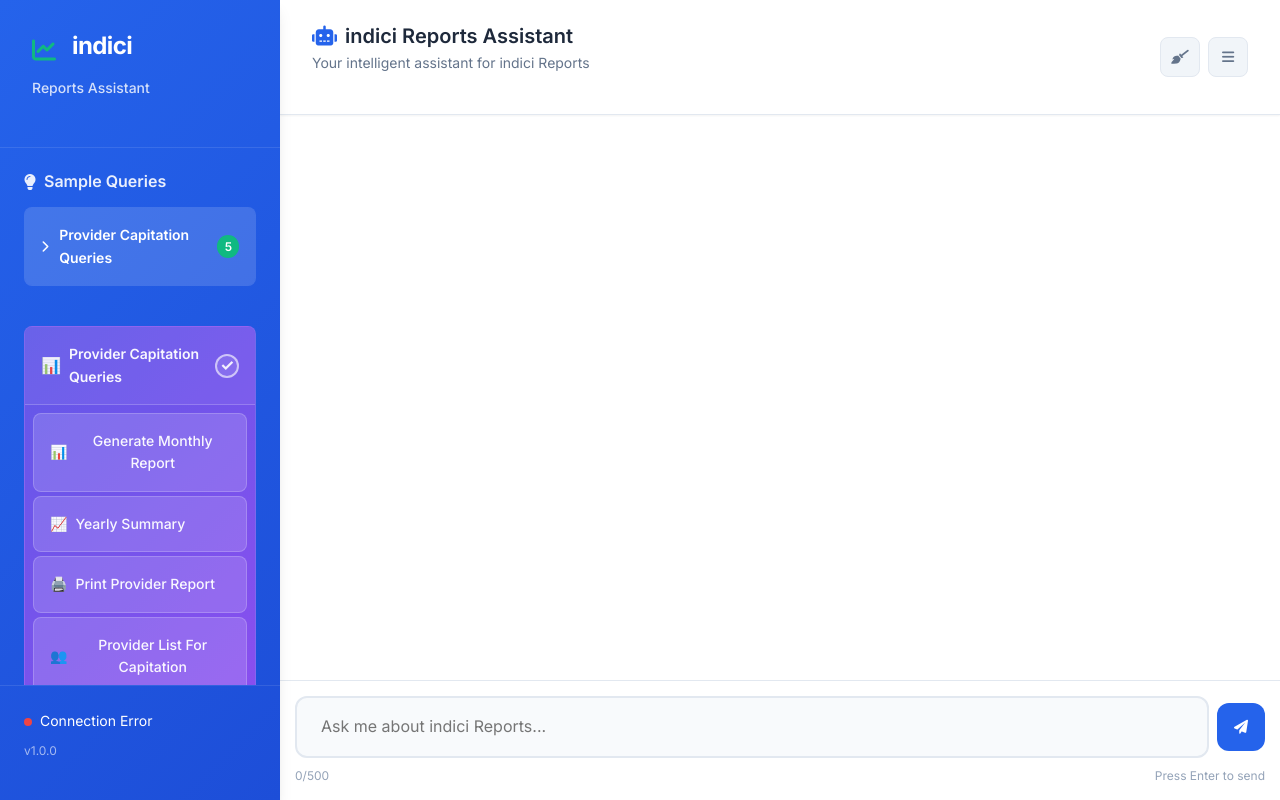
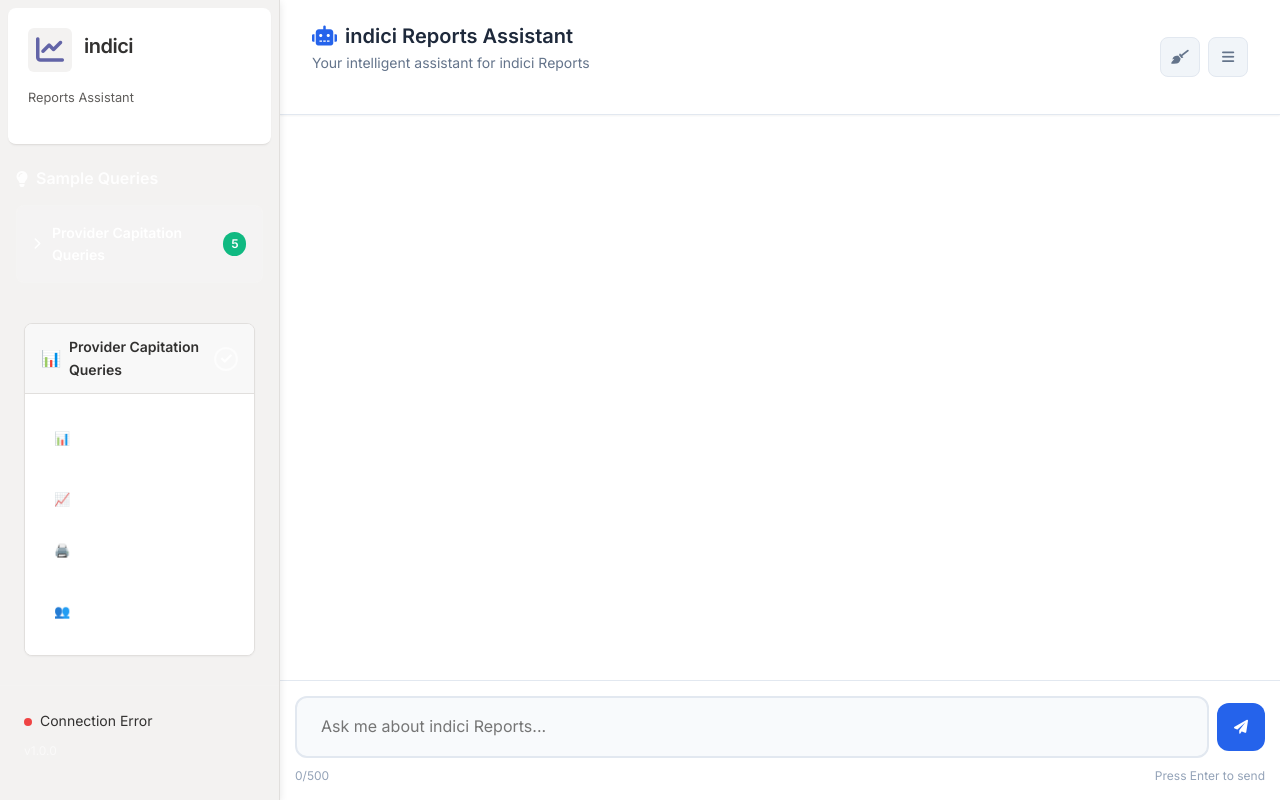
Before and after one commit to ablelove766/indici-Reports-Assistant, a Flask app: page /teams in a window 1280 px wide. Run offline with Flask 3, Linux system fonts and the light colour scheme; some libraries are stand-ins or nearby versions.

Commit message:
Teams integrtaion done5

```diff
--- a/web/static/css/style.css
+++ b/web/static/css/style.css
@@ -108,17 +108,18 @@
     width: 100vw;
 }
 
-/* Sidebar Styles */
+/* Sidebar Styles - Modern Teams Design */
 .sidebar {
     width: 320px;
-    background: linear-gradient(135deg, var(--primary-color) 0%, var(--primary-dark) 100%);
-    color: white;
+    background: #f3f2f1; /* Teams light gray background */
+    color: #323130; /* Teams dark text */
     display: flex;
     flex-direction: column;
-    box-shadow: var(--shadow-lg);
+    box-shadow: 0 2px 8px rgba(0, 0, 0, 0.1);
     position: relative;
     z-index: 10;
     transition: width 0.3s ease, margin-left 0.3s ease;
+    border-right: 1px solid #e1dfdd; /* Teams border color */
 }
 
 /* Sidebar hidden state */
@@ -129,38 +130,46 @@
 }
 
 .sidebar-header {
-    padding: var(--spacing-xl);
-    border-bottom: 1px solid rgba(255, 255, 255, 0.1);
+    padding: 20px;
+    border-bottom: 1px solid #e1dfdd; /* Teams border */
+    background: #ffffff; /* White header background */
+    border-radius: 8px 8px 0 0;
+    margin: 8px 8px 0 8px;
 }
 
 .logo {
     display: flex;
     align-items: center;
-    gap: var(--spacing-md);
-    margin-bottom: var(--spacing-sm);
+    gap: 12px;
+    margin-bottom: 16px;
 }
 
 .logo i {
-    font-size: var(--font-size-2xl);
-    color: var(--accent-color);
+    font-size: 1.75rem;
+    color: #6264a7; /* Teams purple */
+    background: #f3f2f1;
+    padding: 8px;
+    border-radius: 6px;
 }
 
 .logo h1 {
-    font-size: var(--font-size-2xl);
-    font-weight: 700;
+    font-size: 1.25rem;
+    font-weight: 600;
     letter-spacing: -0.025em;
+    color: #323130; /* Teams dark text */
 }
 
 .subtitle {
-    color: rgba(255, 255, 255, 0.8);
-    font-size: var(--font-size-sm);
-    font-weight: 500;
+    color: #605e5c; /* Teams secondary text */
+    font-size: 0.8rem;
+    font-weight: 400;
 }
 
 .sidebar-content {
     flex: 1;
-    padding: var(--spacing-lg);
+    padding: 16px;
     overflow-y: auto;
+    background: #f3f2f1; /* Teams background */
 }
 
 .section {
@@ -291,22 +300,23 @@
 .action-btn {
     display: flex;
     align-items: center;
-    gap: var(--spacing-sm);
-    background: rgba(255, 255, 255, 0.1);
-    border: 1px solid rgba(255, 255, 255, 0.2);
-    color: white;
-    padding: var(--spacing-md);
-    border-radius: var(--radius-md);
+    gap: 8px;
+    background: #f3f2f1; /* Teams light background */
+    border: 1px solid #e1dfdd; /* Teams border */
+    color: #323130; /* Teams dark text */
+    padding: 10px 12px;
+    border-radius: 4px;
     cursor: pointer;
     transition: all 0.2s ease;
-    font-size: var(--font-size-sm);
+    font-size: 13px;
     font-weight: 500;
 }
 
 .action-btn:hover {
-    background: rgba(255, 255, 255, 0.15);
-    border-color: rgba(255, 255, 255, 0.3);
+    background: #edebe9; /* Teams hover background */
+    border-color: #d2d0ce;
     transform: translateY(-1px);
+    box-shadow: 0 2px 4px rgba(0, 0, 0, 0.1);
 }
 
 /* Sidebar Sections */
@@ -317,11 +327,12 @@
 }
 
 .collapsible-section {
-    border: 1px solid rgba(255, 255, 255, 0.1);
-    border-radius: var(--radius-md);
+    border: 1px solid #e1dfdd; /* Teams border */
+    border-radius: 8px;
     overflow: hidden;
-    background: rgba(255, 255, 255, 0.05);
-    margin-bottom: var(--spacing-sm);
+    background: #ffffff; /* White background */
+    margin-bottom: 12px;
+    box-shadow: 0 1px 2px rgba(0, 0, 0, 0.04);
 }
 
 .collapsible-section.checkmark-style {
@@ -333,9 +344,15 @@
     display: flex;
     align-items: center;
     justify-content: space-between;
-    padding: var(--spacing-md);
-    background: rgba(255, 255, 255, 0.1);
-    border-bottom: 1px solid rgba(255, 255, 255, 0.1);
+    padding: 12px 16px;
+    background: #f8f8f8; /* Light Teams background */
+    border-bottom: 1px solid #e1dfdd;
+    cursor: pointer;
+    transition: background-color 0.2s ease;
+}
+
+.section-header:hover {
+    background: #f3f2f1;
 }
 
 .checkmark-style .section-header {
@@ -360,19 +377,19 @@
 
 .section-icon {
     font-size: 16px;
-    margin-right: var(--spacing-sm);
-    color: rgba(255, 255, 255, 0.9);
+    margin-right: 8px;
+    color: #6264a7; /* Teams purple */
 }
 
 .section-title {
     font-weight: 600;
-    font-size: var(--font-size-sm);
-    color: rgba(255, 255, 255, 0.95);
+    font-size: 14px;
+    color: #323130; /* Teams dark text */
 }
 
 .toggle-icon {
     font-size: 14px;
-    color: rgba(255, 255, 255, 0.8);
+    color: #605e5c; /* Teams secondary text */
     transition: all 0.3s ease;
     min-width: 20px;
     text-align: center;
@@ -397,12 +414,12 @@
 }
 
 .section-content {
-    padding: var(--spacing-sm);
+    padding: 12px 16px;
     display: flex;
     flex-direction: column;
-    gap: var(--spacing-xs);
+    gap: 8px;
     transition: all 0.3s ease;
-    background: rgba(255, 255, 255, 0.05);
+    background: #ffffff; /* White content background */
 }
 
 .checkmark-style .section-content {
@@ -1194,6 +1212,38 @@
     flex-shrink: 0;
     height: 100vh;
     overflow-y: auto;
+    background: #f3f2f1; /* Teams background */
+    border-right: 1px solid #e1dfdd;
+}
+
+/* Teams sidebar header styling */
+.teams-mode .sidebar-header {
+    background: #ffffff;
+    border-bottom: 1px solid #e1dfdd;
+    margin: 8px;
+    border-radius: 8px;
+    box-shadow: 0 1px 2px rgba(0, 0, 0, 0.04);
+}
+
+/* Teams sidebar sections */
+.teams-mode .collapsible-section {
+    background: #ffffff;
+    border: 1px solid #e1dfdd;
+    margin: 0 8px 8px 8px;
+    box-shadow: 0 1px 2px rgba(0, 0, 0, 0.04);
+}
+
+.teams-mode .section-header {
+    background: #f8f8f8;
+    border-bottom: 1px solid #e1dfdd;
+}
+
+.teams-mode .section-header:hover {
+    background: #f3f2f1;
+}
+
+.teams-mode .section-content {
+    background: #ffffff;
 }
 
 .teams-mode .main-content {
```
Also changed, not shown: other parts of web/static/css/style.css (+58 -1 lines), TEAMS_DESIGN_UPDATE.md (added, +139 -0 lines), teams/manifest.json.
